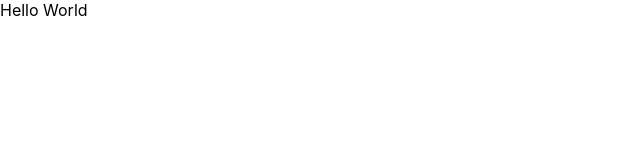
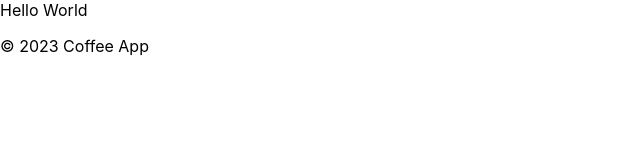
Before and after one commit to omeatai/x-next-webapp, a Next.js app in the folder coffee-app/: page /hello in a window 1280 px wide. Shown: the top 160 px of the page, without its empty margins (0-640 px from the left). Built offline with nearby package versions, Linux system fonts and the light colour scheme.

Commit message:
3. Next app Layout
3. Next app Layout

```diff
--- a/coffee-app/pages/_app.js
+++ b/coffee-app/pages/_app.js
@@ -1,7 +1,14 @@
-import '../styles/globals.css'
+import "../styles/globals.css";
 
 function MyApp({ Component, pageProps }) {
-  return <Component {...pageProps} />
+  return (
+    <>
+      <Component {...pageProps} />
+      <footer>
+        <p>&copy; 2023 Coffee App</p>
+      </footer>
+    </>
+  );
 }
 
-export default MyApp
+export default MyApp;
--- a/coffee-app/pages/hello.js
+++ b/coffee-app/pages/hello.js
@@ -3,3 +3,5 @@ const Hello = () => {
 };
 
 export default Hello;
+
+//
```
